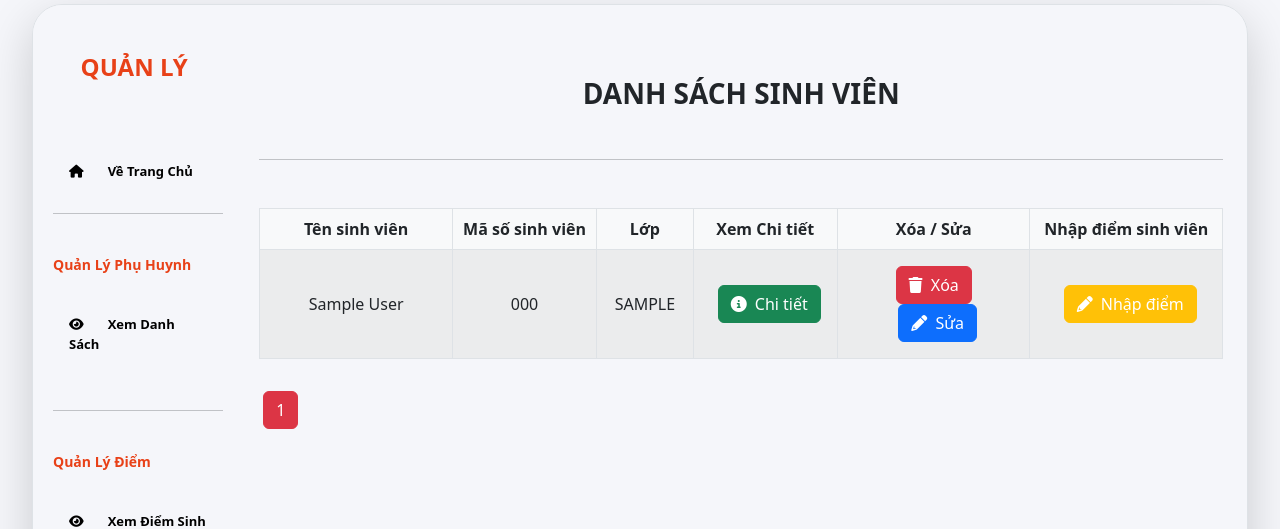
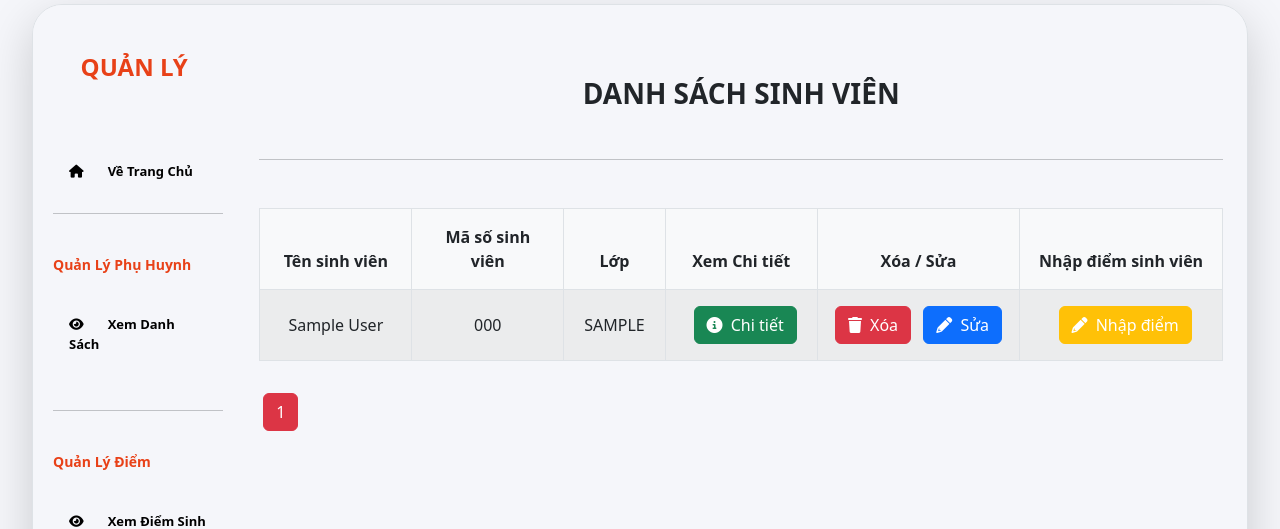
Before and after one commit to DatPhatNguyen/Student-Management-System-, a PHP site: page /studentlist.php in a window 1280 px wide. Shown: the part 128-657 px from the top of the page. Run offline with PHP 8.4, Linux system fonts and the light colour scheme; tables that the repository leaves empty or names only in its code hold one stand-in row (values such as "Sample post"); style sheets or scripts are compiled from the project's sources.

Commit message:
'update'

```diff
--- a/admin/scoreList.php
+++ b/admin/scoreList.php
@@ -23,6 +23,7 @@ include_once "../config/functionStatement.php";
         <table class="table table-bordered table-striped text-center align-middle bg-light mt-5 mb-3">
             <thead class="fw-bold">
                 <tr>
+                    <td class="text-uppercase p-3" style="font-size:18px">ID</td>
                     <td class="text-uppercase p-3" style="font-size:18px">Tên sinh viên</td>
                     <td class="text-uppercase p-3" style="font-size:18px">Mã số sinh viên</td>
                     <td class="text-uppercase p-3" style="font-size:18px">Lớp</td>
@@ -45,7 +46,7 @@ include_once "../config/functionStatement.php";
                 $page = $_GET['page'] ?? $_POST['page'] ??  $page = 1;
                 $startingLimit = ($page - 1) * $numberRowPerPage;
                 $sql =
-                    "SELECT scores.student_id,scores.training_score, scores.learning_score,students.name ,students.yearofStudy,students.stcode,students.class
+                    "SELECT students.id,scores.student_id,scores.training_score, scores.learning_score,students.name ,students.yearofStudy,students.stcode,students.class
                         FROM  `scores`
                         JOIN `students` ON scores.student_id = students.id
                         limit $startingLimit  ,  $numberRowPerPage";
@@ -53,6 +54,7 @@ include_once "../config/functionStatement.php";
                 foreach ($scores as $score) {
                     echo
                     '<tr>
+                    <td class="p-3 text-capitalize ">' . $score['id'] . '</td>
                     <td class="p-3 text-capitalize ">' . $score['name'] . '</td>
                     <td class="p-3">' . $score['stcode'] . '</td>
                     <td class="p-3 text-uppercase">' . $score['class'] . '</td>
--- a/admin/studentlist.php
+++ b/admin/studentlist.php
@@ -26,12 +26,12 @@
             <table class="table table-bordered table-striped text-center align-middle bg-light mt-5 mb-3">
                 <thead>
                     <tr>
-                        <th scope="col" width="20%">Tên sinh viên</th>
-                        <th scope="col" width="15%">Mã số sinh viên</th>
-                        <th scope="col" width="10%">Lớp</th>
-                        <th scope="col">Xem Chi tiết</th>
-                        <th scope="col" width="20%">Xóa / Sửa</th>
-                        <th scope="col" width="20%">Nhập điểm sinh viên</th>
+                        <th scope="col" width="15%" class="p-3">Tên sinh viên</th>
+                        <th scope="col" width="15%" class="p-3">Mã số sinh viên</th>
+                        <th scope="col" width="10%" class="p-3">Lớp</th>
+                        <th scope="col" class="p-3" width="15%">Xem Chi tiết</th>
+                        <th scope=" col" width="20%" class="p-3">Xóa / Sửa</th>
+                        <th scope="col" width="20%" class="p-3">Nhập điểm sinh viên</th>
                     </tr>
                 </thead>
                 <tbody>
```
